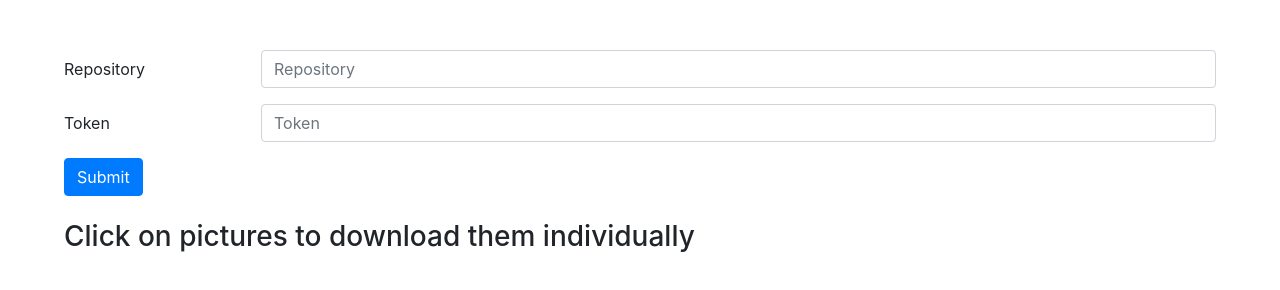
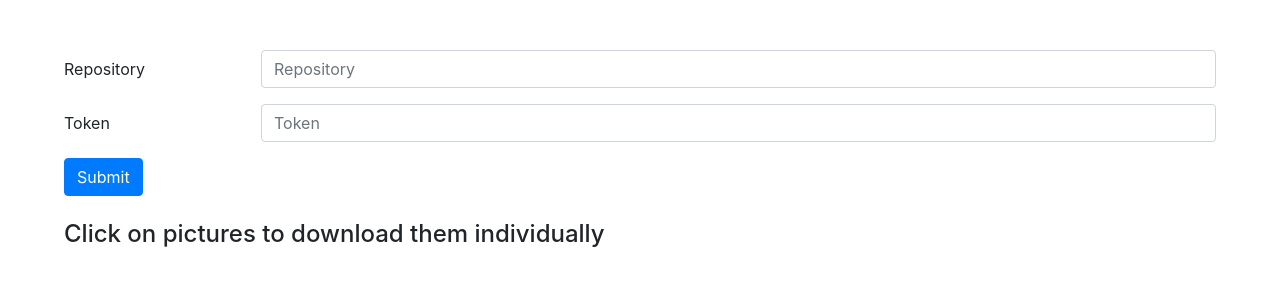
Before and after one commit to bomeers/image-hosting, a plain HTML site: page index.html in a window 1280 px wide. Drawn offline with nearby package versions, Linux system fonts and the light colour scheme.

Commit message:
Update index.html

```diff
--- a/index.html
+++ b/index.html
@@ -32,7 +32,7 @@
         <button class="btn btn-primary" onclick="getData()">Submit</button>
         <button class="btn btn-primary" id="show-download-btn" style="display: none;">Download All</button>
         <br><br>
-        <h3>Click on pictures to download them individually</h3>
+        <h4>Click on pictures to download them individually</h4>
         <br><br>
         <div id="image-container"></div>
     </div>
```
